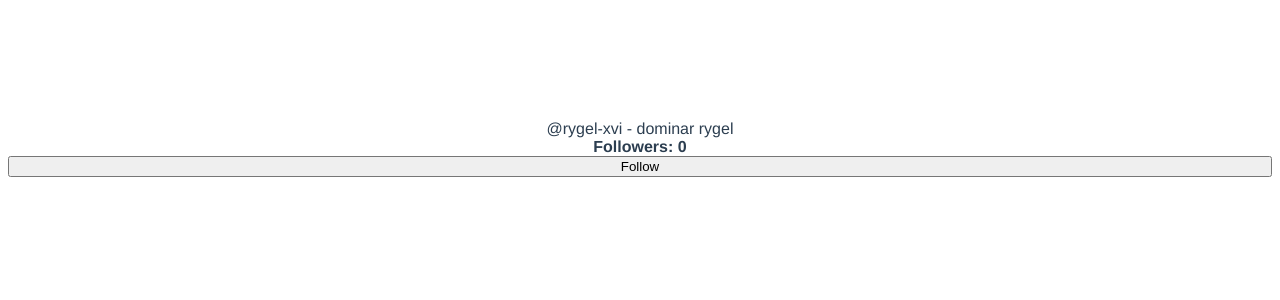
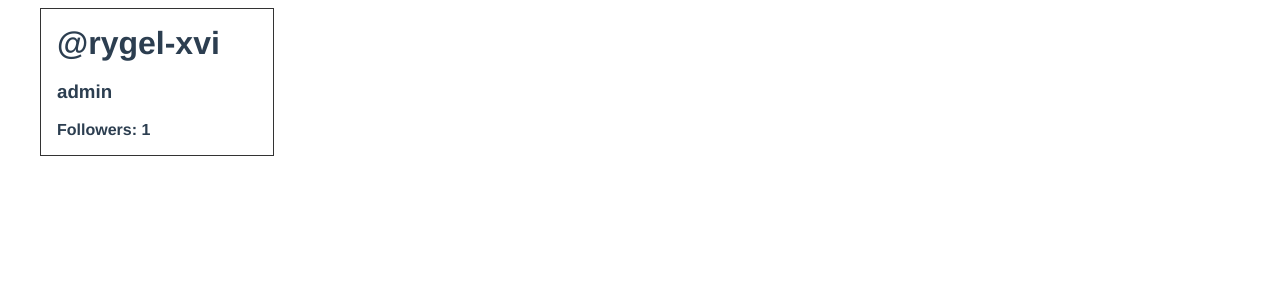
Before and after one commit to katratzi/vue3-earthsquare, a Vue app: page / in a window 1280 px wide. Shown: the top 300 px of the page. Built offline with nearby package versions, Linux system fonts and the light colour scheme.

Commit message:
moved userprofile into own component

```diff
--- a/src/App.vue
+++ b/src/App.vue
@@ -1,51 +1,24 @@
 <template>
-  <div id="app">
-    @{{ user.username }} - {{ fullname }}
-    <strong>Followers: {{ followers }}</strong>
-    <button v-on:click="followUser">Follow</button>
+  <div id="#app">
+    <UserProfile />
   </div>
 </template>
 <script>
-// import HelloWorld from "./components/HelloWorld.vue";
+import UserProfile from "./components/UserProfile.vue";
 
 export default {
   name: "App",
-  data() {
-    return {
-      followers: 0,
-      user: {
-        id: 1,
-        username: "rygel-xvi",
-        firstname: "dominar",
-        lastname: "rygel",
-        email: "dominar@rygel.com",
-        isAdmin: true,
-      },
-    };
-  },
-  computed: {
-    fullname() {
-      return `${this.user.firstname} ${this.user.lastname}`;
-    },
-  },
-  methods: {
-    followUser() {
-      this.followers++;
-    },
+  components: {
+    UserProfile,
   },
 };
 </script>
+
 
 <style>
 #app {
   font-family: Avenir, Helvetica, Arial, sans-serif;
   -webkit-font-smoothing: antialiased;
   -moz-osx-font-smoothing: grayscale;
-  text-align: center;
-  color: #2c3e50;
-  display: flex;
-  margin-top: 60px;
-  flex-direction: column;
-  text-align: center;
 }
 </style>
--- /dev/null
+++ b/src/components/UserProfile.vue
@@ -0,0 +1,69 @@
+<template>
+  <div class="user">
+    <h1>@{{ user.username }}</h1>
+    <h3>admin</h3>
+    <strong>Followers: {{ followers }}</strong>
+  </div>
+</template>
+<script>
+// import HelloWorld from "./components/HelloWorld.vue";
+
+export default {
+  name: "UserProfile",
+  data() {
+    return {
+      followers: 0,
+      user: {
+        id: 1,
+        username: "rygel-xvi",
+        firstname: "dominar",
+        lastname: "rygel",
+        email: "dominar@rygel.com",
+        isAdmin: true,
+      },
+    };
+  },
+  watch: {
+    // when the data changes, you get what it is now and what is was
+    followers(newFollowerCount, oldFollowerCount) {
+      if (oldFollowerCount < newFollowerCount) {
+        console.log(`${this.user.username} has gained a follower`);
+      } else {
+        console.log(`${this.user.username} has lost a follower`);
+      }
+      // else say you lost one
+    },
+  },
+  computed: {
+    fullname() {
+      return `${this.user.firstname} ${this.user.lastname}`;
+    },
+  },
+  methods: {
+    followUser() {
+      this.followers++;
+    },
+  },
+  mounted() {
+    // when this component is mounted/started, run this
+    this.followUser();
+  },
+};
+</script>
+
+<style>
+.user {
+  font-family: Avenir, Helvetica, Arial, sans-serif;
+  -webkit-font-smoothing: antialiased;
+  -moz-osx-font-smoothing: grayscale;
+  color: #2c3e50;
+  background: 1px solid #333;
+  margin: 0em 2em 1em 2em;
+  padding: 1em;
+  border: 1px solid #333;
+  width: 200px;
+}
+.user h1 {
+  margin: 0;
+}
+</style>
```
Also changed, not shown: src/components/HelloWorld.vue (deleted, +0 -58 lines).
